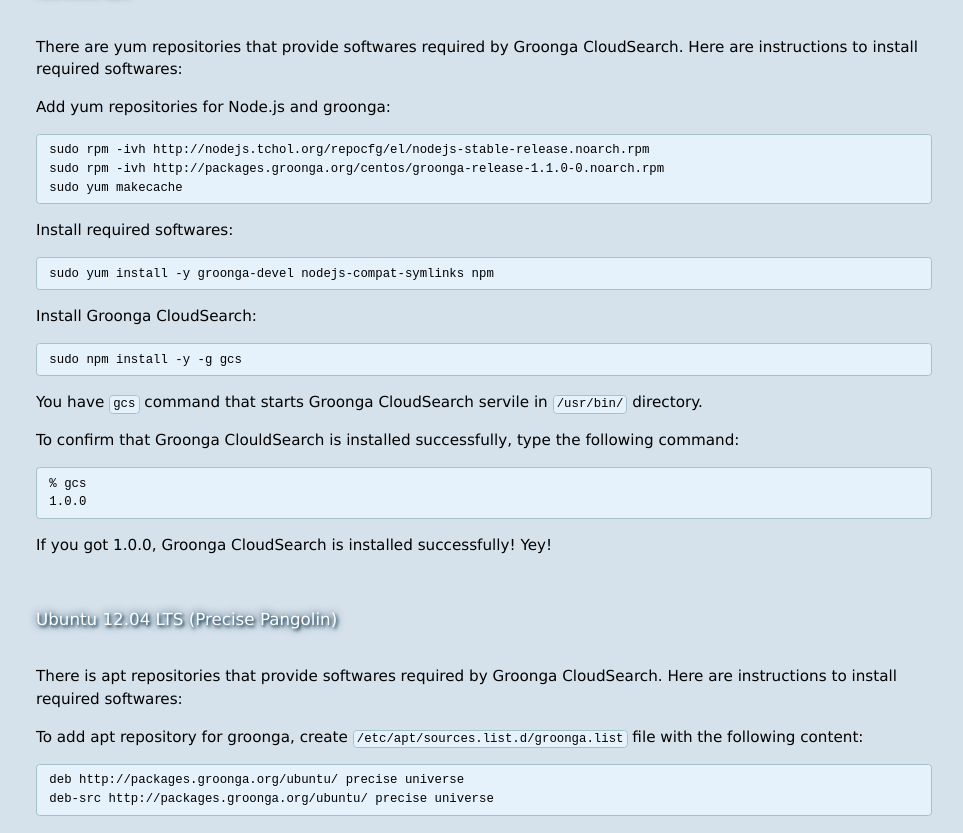
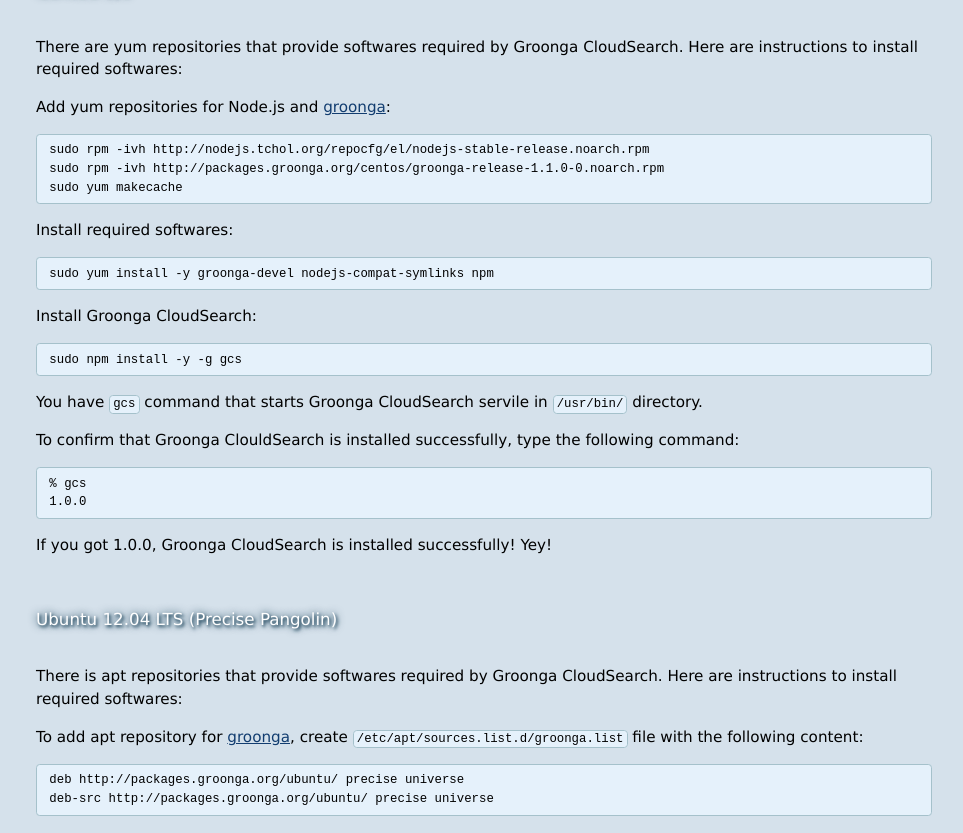
Before and after one commit to groonga/gcs.groonga.org, a Jekyll site: the page built from docs/install/index.md, in a window 1280 px wide and 1400 px high, scrolled down 695 px. Shown: the part 162-995 px from the top of the window, without its empty margins (156-1119 px from the left). Built offline with Jekyll 4.4.1, drawn with Linux system fonts in a browser that asks for light colours; part of the change alters nothing that is shown.

```diff
--- a/docs/install/index.md
+++ b/docs/install/index.md
@@ -37,7 +37,7 @@ If you got 1.0.0, Groonga CloudSearch is installed successfully! Yey!
 There are yum repositories that provide softwares required by Groonga
 CloudSearch. Here are instructions to install required softwares:
 
-Add yum repositories for Node.js and groonga:
+Add yum repositories for Node.js and [groonga](../faq/#search-engine):
 
     sudo rpm -ivh http://nodejs.tchol.org/repocfg/el/nodejs-stable-release.noarch.rpm
     sudo rpm -ivh http://packages.groonga.org/centos/groonga-release-1.1.0-0.noarch.rpm
@@ -67,8 +67,9 @@ If you got 1.0.0, Groonga CloudSearch is installed successfully! Yey!
 There is apt repositories that provide softwares required by Groonga
 CloudSearch. Here are instructions to install required softwares:
 
-To add apt repository for groonga, create
-`/etc/apt/sources.list.d/groonga.list` file with the following content:
+To add apt repository for [groonga](../faq/#search-engine), create
+`/etc/apt/sources.list.d/groonga.list` file with the following
+content:
 
     deb http://packages.groonga.org/ubuntu/ precise universe
     deb-src http://packages.groonga.org/ubuntu/ precise universe
```
